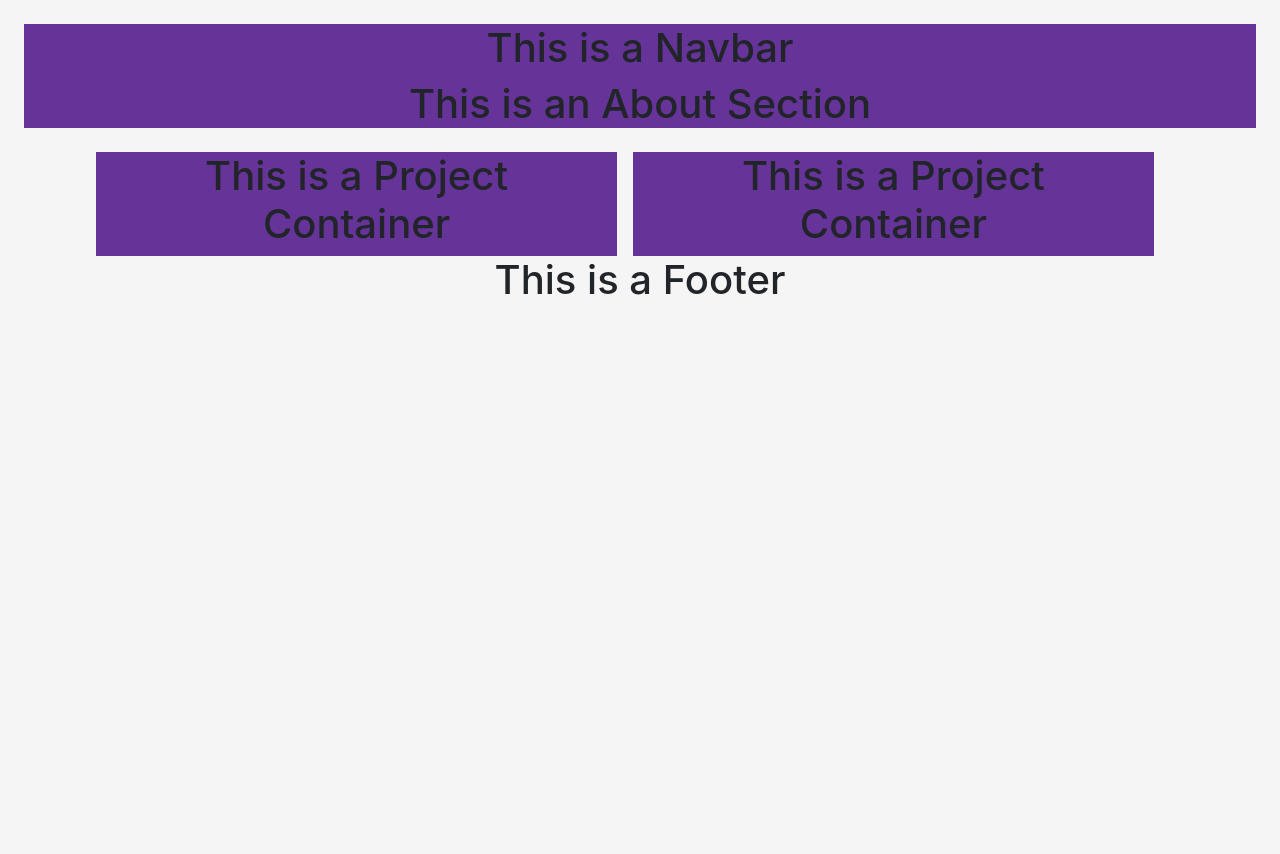
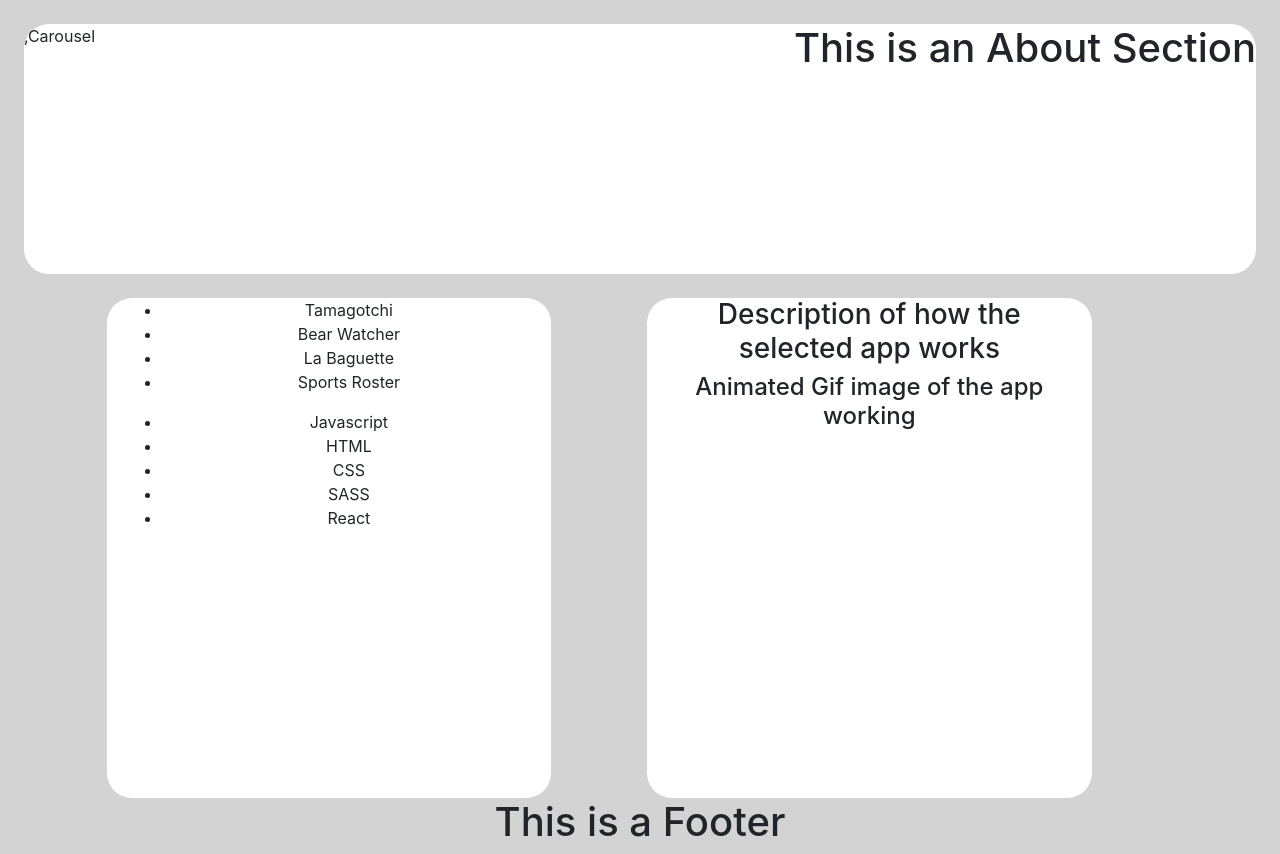
Before and after one commit to spotmonk/personal-bio-site, a React (Create React App) app: page / in a window 1280 px wide. Before the commit the page ends 800 px from the top, so only its background shows below. Built offline with nearby package versions, Linux system fonts and the light colour scheme.

Commit message:
created basic component building blocks

```diff
--- a/src/App/App.js
+++ b/src/App/App.js
@@ -1,22 +1,22 @@
 import React from 'react';
 import './App.scss';
 
-import MyNavBar from '../components/MyNavBar/MyNavBar';
 import About from '../components/About/About';
 import ProjectContainer from '../components/ProjectContainer/ProjectContainer';
 import Footer from '../components/Footer/Footer';
+import ProjectList from '../components/ProjectList/ProjectList';
+import ProjectTechs from '../components/ProjectTechs/ProjectTechs';
 
 const App = () => {
   return (
     <div className="App">
       <div id="header" className="m-4 mb-2">
-      <MyNavBar />
-      <About />
+      <div className="float-left">,Carousel </div>
+      <div className="float-right"><About /></div>
       </div>
-      <div className="container d-flex row col-12 justify-content-center">
-     <div id="left-section" className="col-5 ml-4 mr-2"><ProjectContainer /></div>
-
-      <div id="right-section" className="col-5 mr-4 ml-2" ><ProjectContainer /></div>
+      <div id="sectionContainer" className="container d-flex flex-nowrap row col-10 p-0 offset-1 justify-content center">
+     <div id="left-section" className="col-5 mr-5"><ProjectList /><ProjectTechs /></div><div id="left-triangle"></div>
+      <div id="right-section" className="col-5 ml-5" ><ProjectContainer /></div><div id="right-triangle"></div>
       </div>
       <div><Footer /></div>
     </div>
--- a/src/components/MyNavBar/MyNavBar.js
+++ /dev/null
@@ -1,11 +0,0 @@
-import React from 'react';
-
-const MyNavBar = (props) => {
-  return (
-    <div>
-    <h1>This is a Navbar</h1>
-    </div>
-  );
-};
-
-export default MyNavBar;
--- a/src/components/ProjectContainer/ProjectContainer.js
+++ b/src/components/ProjectContainer/ProjectContainer.js
@@ -3,7 +3,8 @@ import React from 'react';
 const ProjectContainer = (props) => {
   return (
     <div>
-    <h1>This is a Project Container</h1>
+    <h3>Description of how the selected app works</h3>
+    <h4>Animated Gif image of the app working</h4>
     </div>
   );
 };
--- /dev/null
+++ b/src/components/ProjectList/ProjectList.js
@@ -0,0 +1,16 @@
+import React from 'react';
+
+const ProjectList = (props) => {
+  return (
+    <div>
+    <ul>
+      <li>Tamagotchi</li>
+      <li>Bear Watcher</li>
+      <li>La Baguette</li>
+      <li>Sports Roster</li>
+    </ul>
+    </div>
+  );
+};
+
+export default ProjectList;
--- /dev/null
+++ b/src/components/ProjectTechs/ProjectTechs.js
@@ -0,0 +1,17 @@
+import React from 'react';
+
+const ProjectTech = (props) => {
+  return (
+    <div>
+    <ul>
+      <li>Javascript</li>
+      <li>HTML</li>
+      <li>CSS</li>
+      <li>SASS</li>
+      <li>React</li>
+    </ul>
+    </div>
+  );
+};
+
+export default ProjectTech;
--- a/src/styles/index.scss
+++ b/src/styles/index.scss
@@ -4,11 +4,27 @@
 @import 'variables';
 
 body {
-  background-color: whitesmoke;
+  background-color: lightgrey;
 }
 
 #header,
 #left-section,
 #right-section {
-  background-color: rebeccapurple;
+  background-color: white;
+  border-radius: 25px;
 }
+
+#header,
+#sectionContainer {
+  width: auto;
+}
+
+#left-section,
+#right-section {
+  height: 500px;
+  min-width: 250px;
+}
+
+#header {
+  height: 250px;
+}
```
